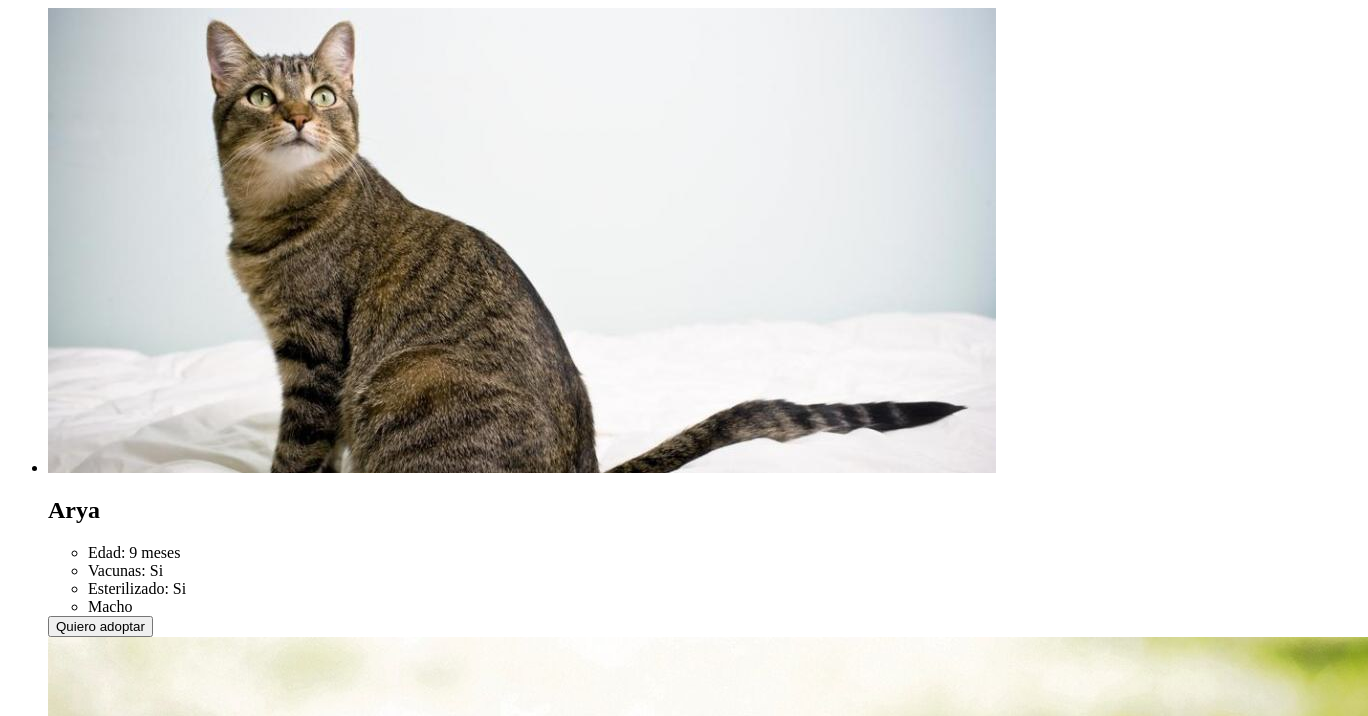
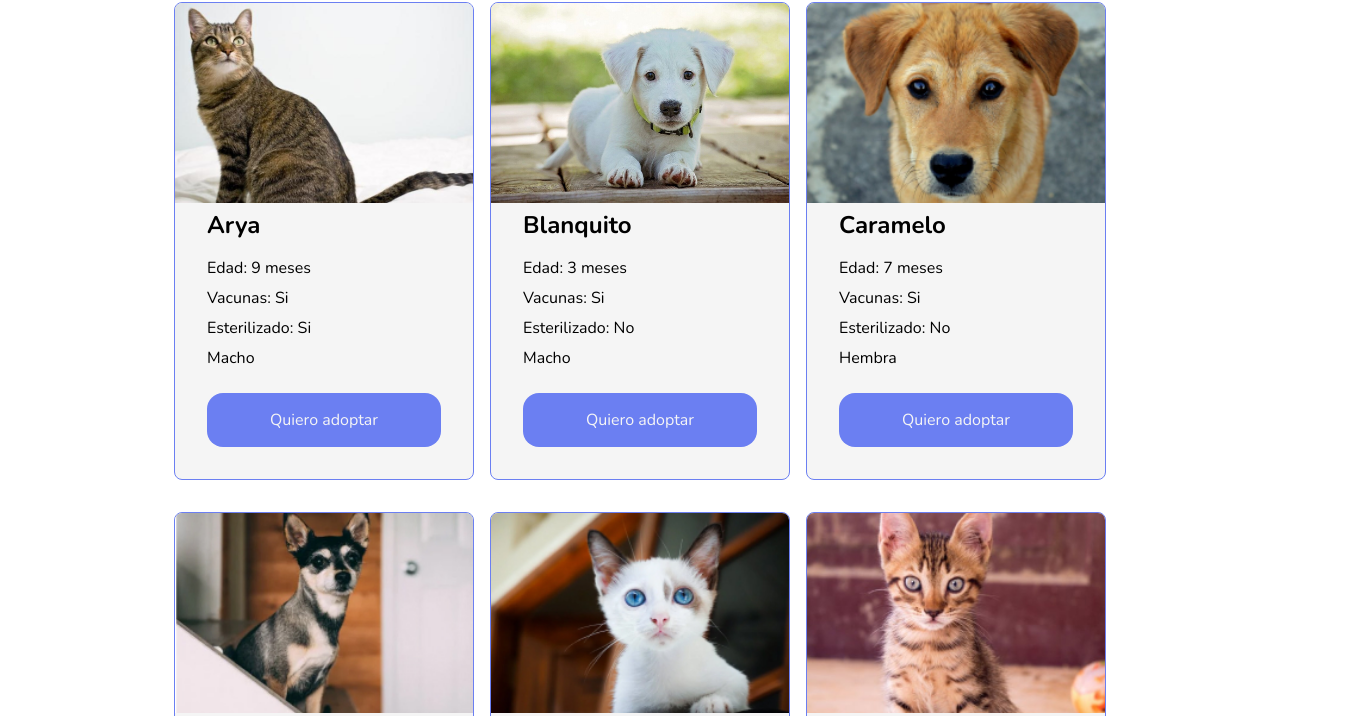
Before and after one commit to Flore9/coderhouse, a website: page pages/rescued.html in a window 1280 px wide. Shown: the part 228-944 px from the top of the page, 1368 px wide, since content can reach past the window. Drawn offline with nearby package versions, Linux system fonts and the light colour scheme; the site is published under a folder, as on GitHub Pages, so addresses that start at the root find nothing.

Commit message:
Fix rescued page css import path

```diff
--- a/pages/rescued.html
+++ b/pages/rescued.html
@@ -16,7 +16,7 @@
       href="https://fonts.googleapis.com/css2?family=Nunito:wght@200;300;400;500;600;700;800&display=swap"
       rel="stylesheet"
     />
-    <link rel="stylesheet" href="/css/style.css" />
+    <link rel="stylesheet" href="../css/style.css" />
     <title>Rescatados</title>
   </head>
   <body>
```
